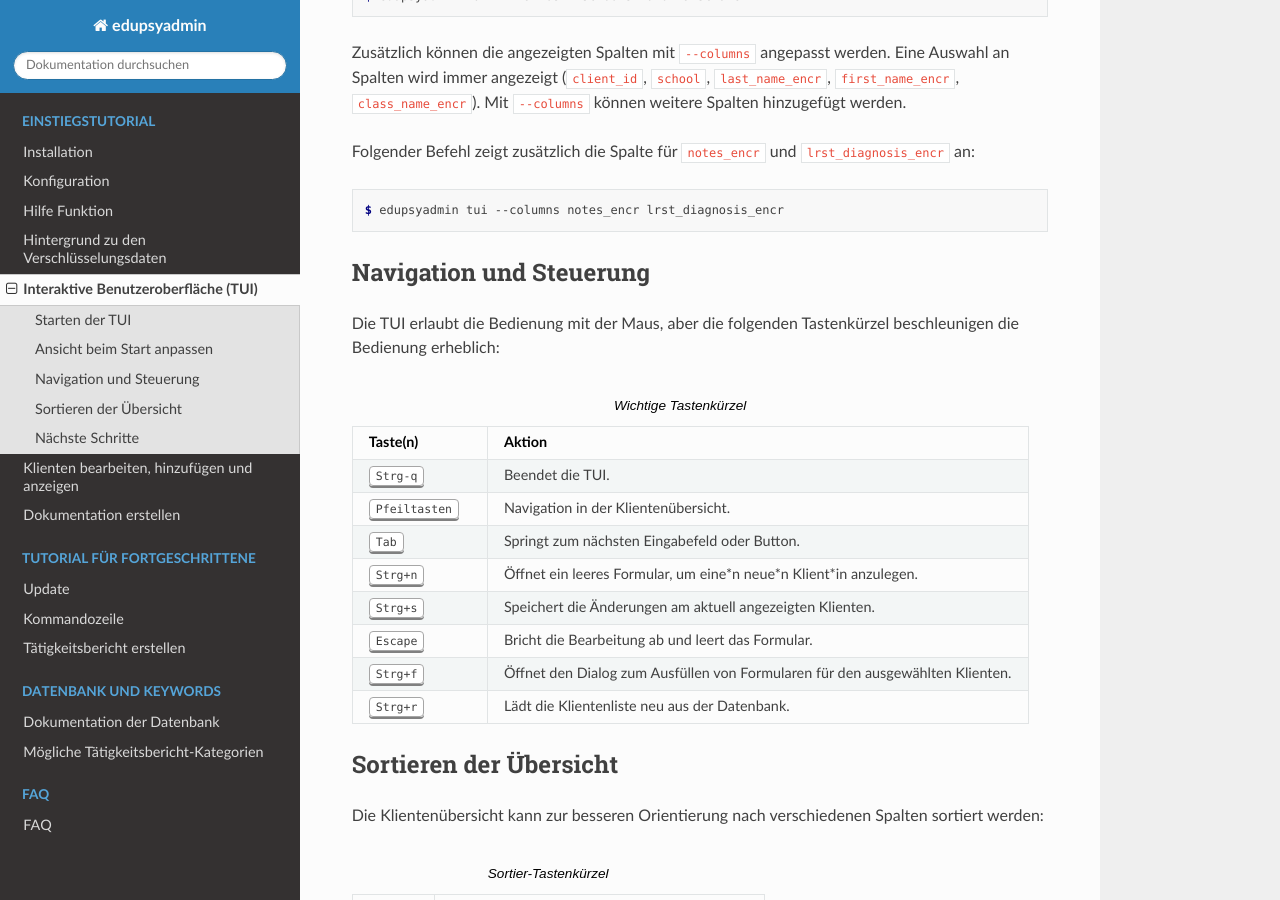
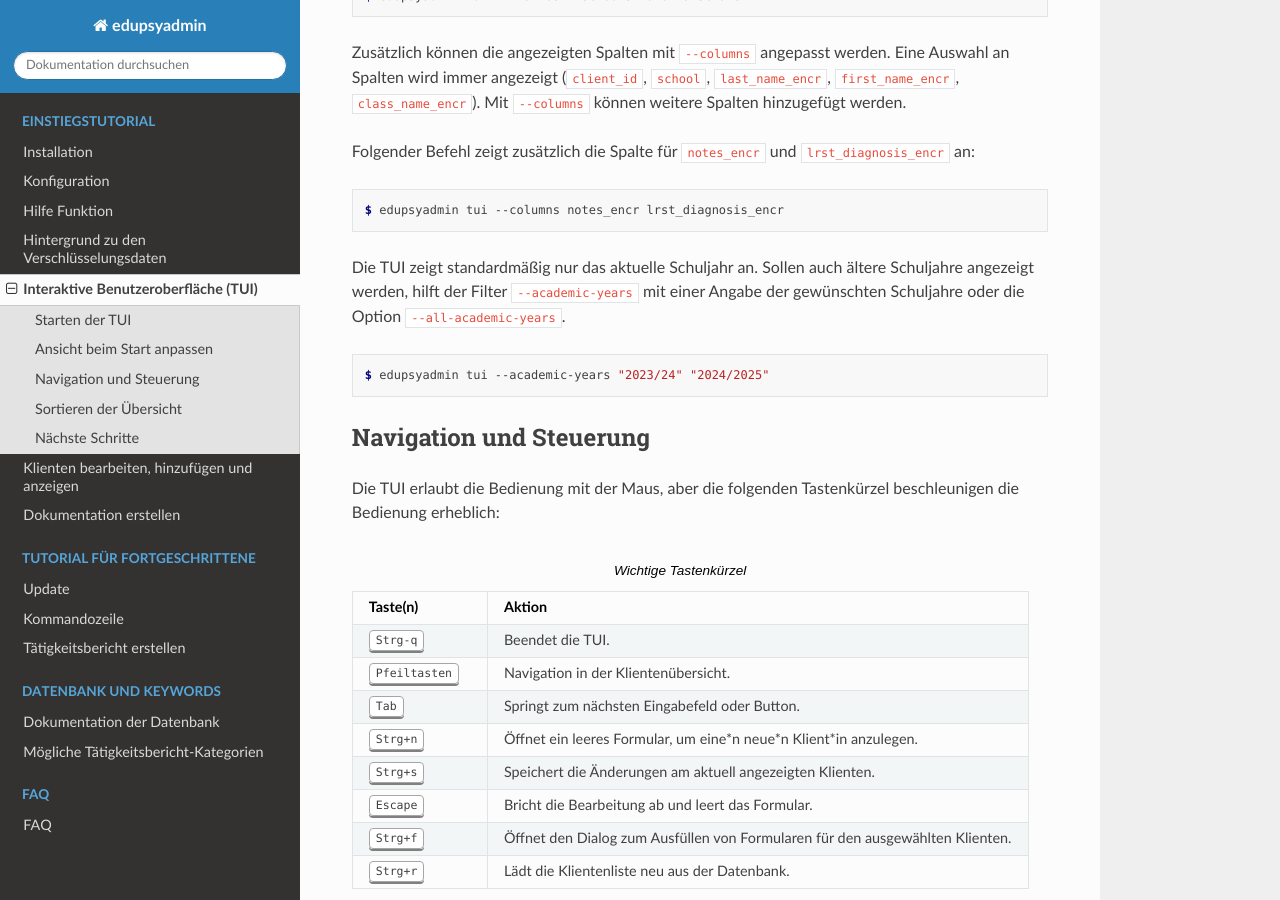
Before and after one commit to LKirst/edupsyadmin, a Sphinx documentation site: the page built from docs/tutorial/tui.rst, in a window 1280 px wide and 900 px high, scrolled down 1100 px. Built offline with Sphinx 7.4.7 and the Read the Docs theme 3.1.0, drawn with Linux system fonts in a browser that asks for light colours.

Commit message:
docs(tutorial.tui): add a note about --all-academic-years and --academic-years

```diff
--- a/docs/tutorial/tui.rst
+++ b/docs/tutorial/tui.rst
@@ -50,6 +50,14 @@ Folgender Befehl zeigt zusätzlich die Spalte für ``notes_encr`` und
 .. code-block:: console
 
     $ edupsyadmin tui --columns notes_encr lrst_diagnosis_encr
+
+Die TUI zeigt standardmäßig nur das aktuelle Schuljahr an. Sollen auch ältere
+Schuljahre angezeigt werden, hilft der Filter ``--academic-years`` mit einer
+Angabe der gewünschten Schuljahre oder die Option ``--all-academic-years``.
+
+.. code-block:: console
+
+    $ edupsyadmin tui --academic-years "2023/24" "2024/2025"
 
 Navigation und Steuerung
 ------------------------
```
